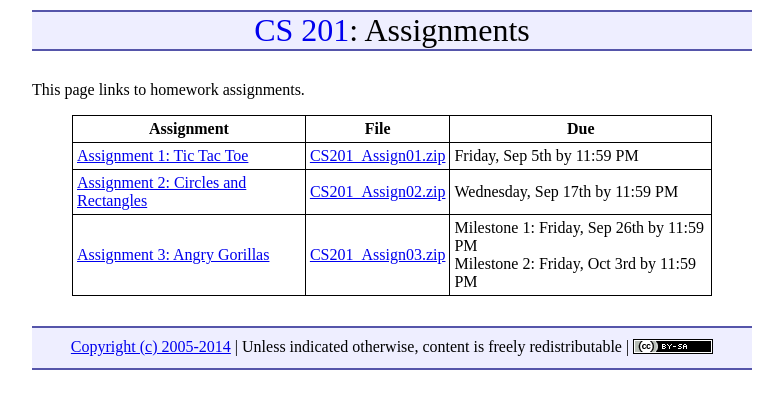
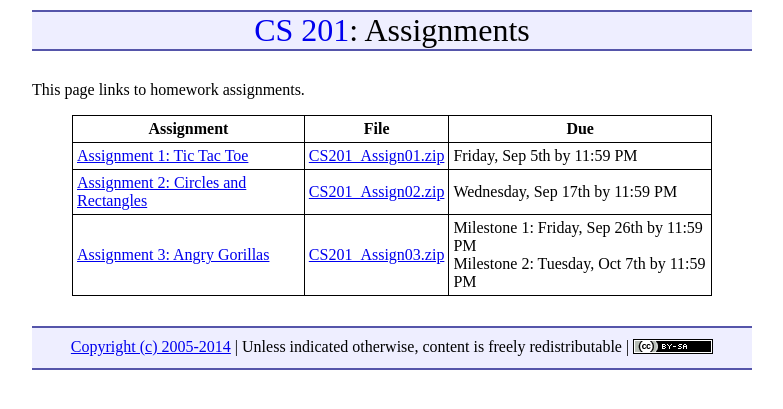
Before and after one commit to ycpcs/cs201-fall2014, a Jekyll site: the page built from assign/index.md, in a window 1280 px wide. Shown: the top 409 px of the page, without its empty margins (248-1031 px from the left). Built offline with Jekyll 4.4.1, drawn with Linux system fonts in a browser that asks for light colours; nearby versions of some CDN libraries; Markdown is read by kramdown in place of the engine named in the settings.

```diff
--- a/assign/index.md
+++ b/assign/index.md
@@ -9,4 +9,4 @@ This page links to homework assignments.
 > ---------- | ---- | ---
 > [Assignment 1: Tic Tac Toe](assign01.html) | [CS201\_Assign01.zip](CS201_Assign01.zip) | Friday, Sep 5th by 11:59 PM
 > [Assignment 2: Circles and Rectangles](assign02.html) | [CS201\_Assign02.zip](CS201_Assign02.zip) | Wednesday, Sep 17th by 11:59 PM
-> [Assignment 3: Angry Gorillas](assign03.html) | [CS201\_Assign03.zip](CS201_Assign03.zip) | Milestone 1: Friday, Sep 26th by 11:59 PM<br>Milestone 2: Friday, Oct 3rd by 11:59 PM
+> [Assignment 3: Angry Gorillas](assign03.html) | [CS201\_Assign03.zip](CS201_Assign03.zip) | Milestone 1: Friday, Sep 26th by 11:59 PM<br>Milestone 2: Tuesday, Oct 7th by 11:59 PM
```
Also changed, not shown: assign/assign03.md (+1 -1 lines), index.md (+1 -0 lines).
